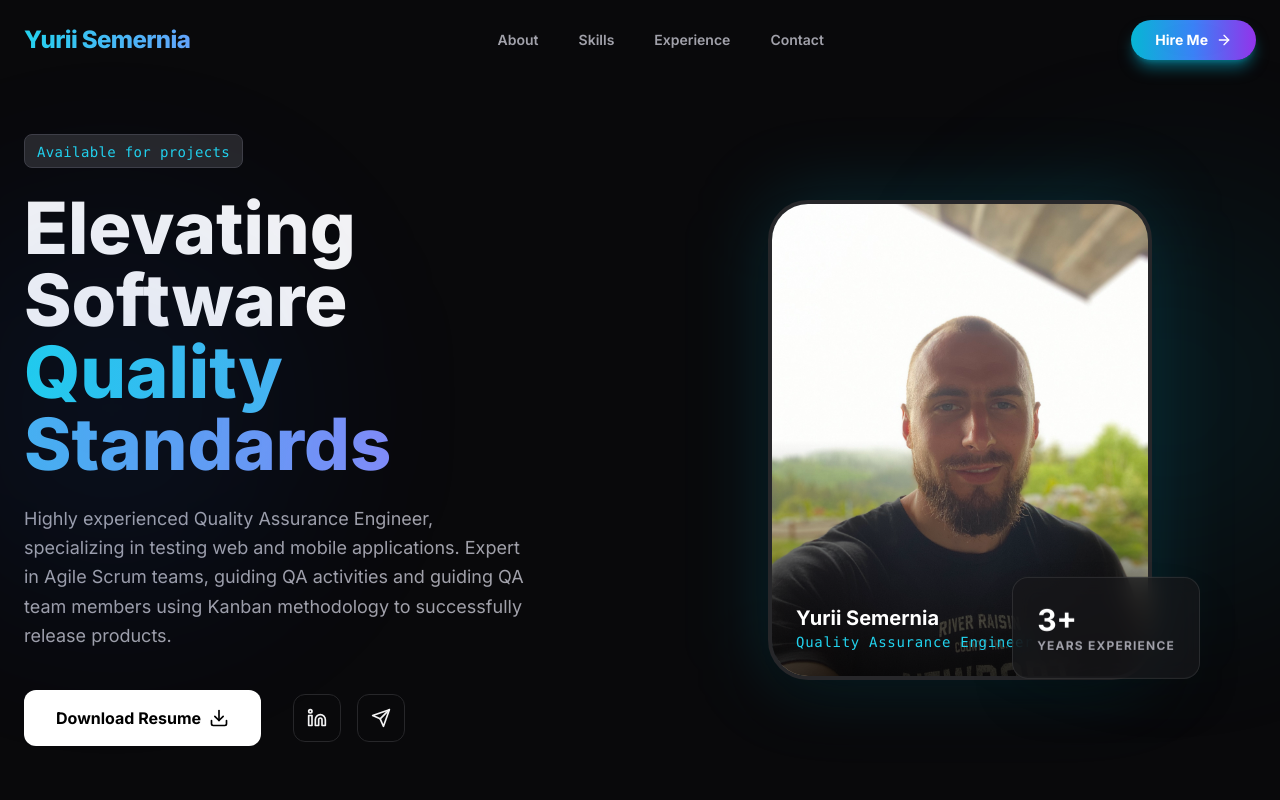
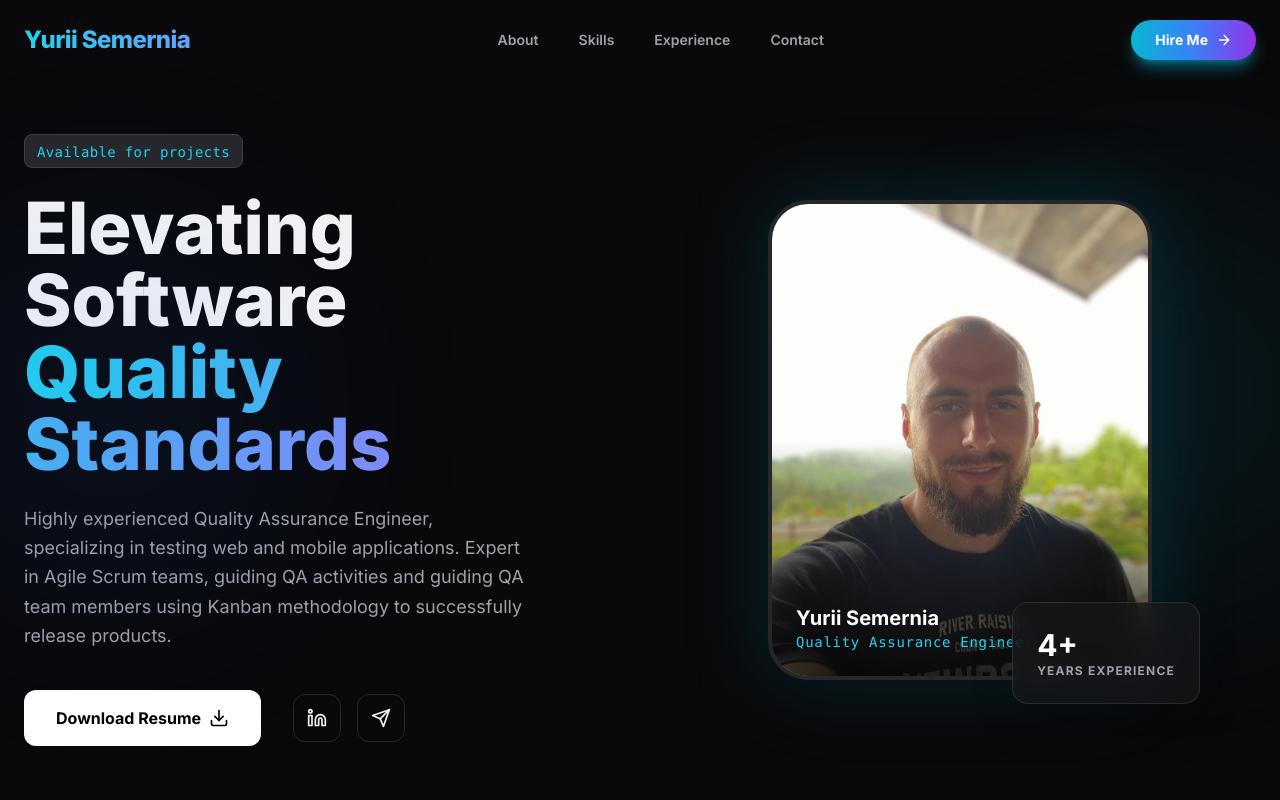
Before and after one commit to Urii-Semernia/Urii-Semernia.github.io, a React (Vite) app: page / in a window 1280 px wide. Shown: the top 800 px of the page. Built offline with nearby package versions, Linux system fonts and the light colour scheme.

Commit message:
Update experience counter to 4+ and add bounce animation that plays 5 times on page load

```diff
--- a/components/Hero.tsx
+++ b/components/Hero.tsx
@@ -4,11 +4,20 @@ import { PERSONAL_INFO } from '../constants';
 
 const Hero: React.FC = () => {
   const [profileImage, setProfileImage] = useState<string>('/profile.jpg');
+  const [showBounce, setShowBounce] = useState(false);
 
   // Load image on mount and handle errors
   useEffect(() => {
     // Always use default profile.jpg
     setProfileImage('/profile.jpg');
+
+    // Trigger bounce animation 5 times on mount
+    setShowBounce(true);
+    const timer = setTimeout(() => {
+      setShowBounce(false);
+    }, 3100); // Animation duration: 3s + 100ms buffer
+
+    return () => clearTimeout(timer);
   }, []);
 
   const handleImageError = () => {
@@ -93,8 +102,8 @@ const Hero: React.FC = () => {
             </div>
 
             {/* Floating stats card */}
-            <div className="absolute -bottom-6 -right-6 lg:-right-12 glass p-6 rounded-2xl border border-white/10 shadow-2xl animate-bounce pointer-events-none">
-                <p className="text-3xl font-bold text-white">3+</p>
+            <div className={`absolute -bottom-6 -right-6 lg:-right-12 glass p-6 rounded-2xl border border-white/10 shadow-2xl pointer-events-none ${showBounce ? 'animate-bounce-5' : ''}`}>
+                <p className="text-3xl font-bold text-white">4+</p>
                 <p className="text-zinc-400 text-xs uppercase tracking-widest font-bold">Years Experience</p>
             </div>
           </div>
--- a/index.css
+++ b/index.css
@@ -13,3 +13,48 @@
 .animate-gradient {
   animation: gradient 3s ease infinite;
 }
+
+/* Bounce animation exactly 5 times */
+@keyframes bounce-5 {
+  0% {
+    transform: translateY(0);
+  }
+  8% {
+    transform: translateY(-25%);
+  }
+  16% {
+    transform: translateY(0);
+  }
+  24% {
+    transform: translateY(-25%);
+  }
+  32% {
+    transform: translateY(0);
+  }
+  40% {
+    transform: translateY(-25%);
+  }
+  48% {
+    transform: translateY(0);
+  }
+  56% {
+    transform: translateY(-25%);
+  }
+  64% {
+    transform: translateY(0);
+  }
+  72% {
+    transform: translateY(-25%);
+  }
+  80% {
+    transform: translateY(0);
+  }
+  100% {
+    transform: translateY(0);
+  }
+}
+
+.animate-bounce-5 {
+  animation: bounce-5 3s cubic-bezier(0.68, -0.55, 0.265, 1.55);
+  animation-iteration-count: 1;
+}
```
